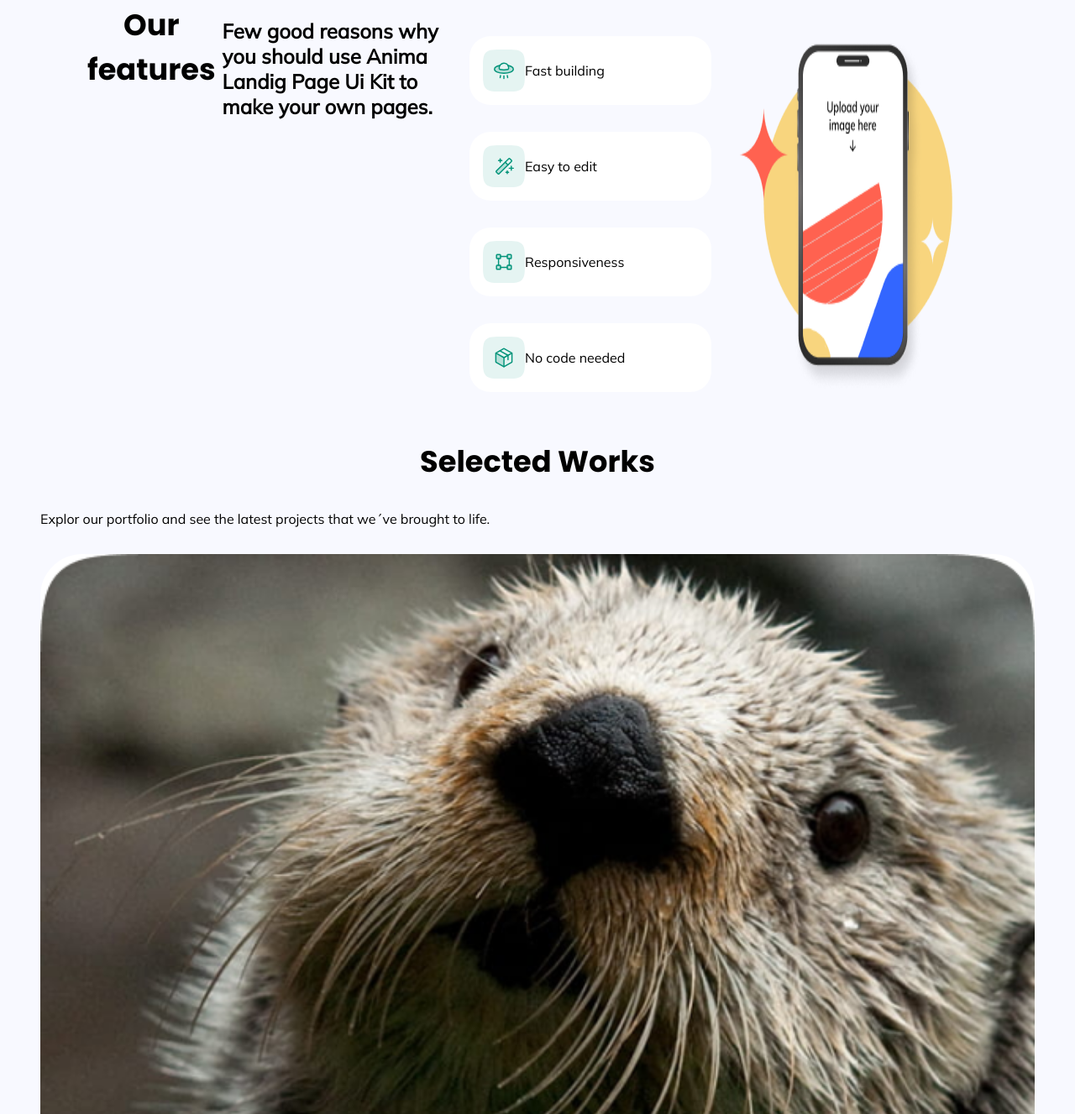
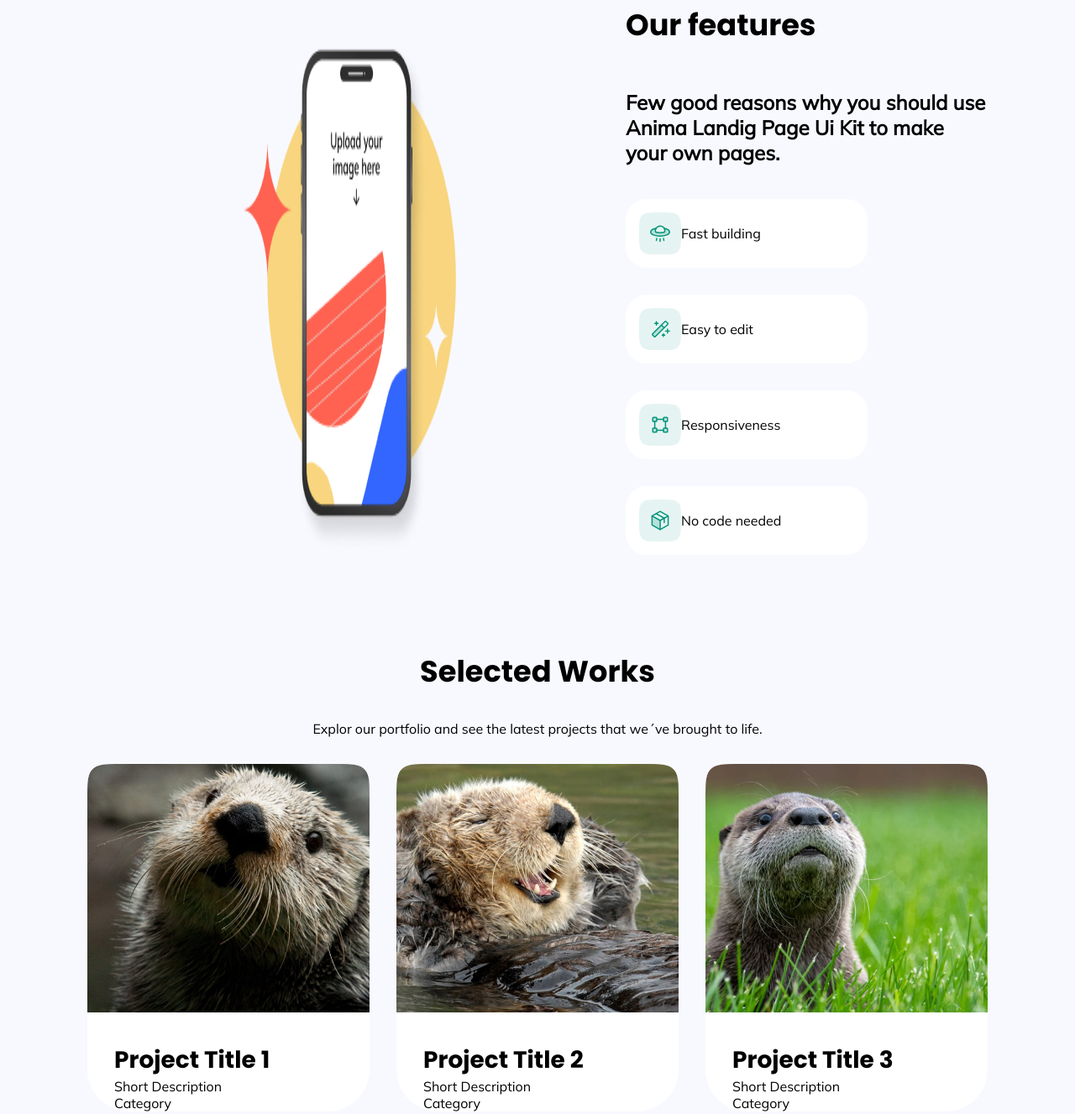
Before and after one commit to alejandroileal/202309-w1chweekend-carlos-alejandro, a website: page index.html in a window 1280 px wide. Shown: the part 666-1993 px from the top of the page at 84% size. Drawn offline with Linux system fonts and the light colour scheme.

Commit message:
Add section 3 mq

```diff
--- a/index.html
+++ b/index.html
@@ -109,7 +109,8 @@
 
       <img class="phone1__image" src="./resources/Visuals.png" alt="mobile website example">
     </section>
-    <section class="section">
+    <section class="section__2">
+      <div>
 
 
         <h2>
@@ -237,11 +238,12 @@
             </p>
           </div>
         </div>
+      </div>
       <img class="image__phone2" src="./resources/phone2.png" alt="phone-design">
 
 
     </section>
-    <section>
+    <section class="section__3">
       <h2>Selected Works</h2>
       <p>Explor our portfolio and see the latest projects that we´ve brought to life.</p>
 
--- a/scss/style.scss
+++ b/scss/style.scss
@@ -17,6 +17,7 @@ p {
   font-family: Arial, Helvetica, sans-serif;
   img {
     width: 100%;
+    height: auto;
   }
 }
 .width-limiter {
@@ -48,7 +49,9 @@ p {
   padding-top: 1.2rem;
   font-weight: bold;
 }
-.section {
+.section,
+.section__2,
+.section__3 {
   padding: 3.5rem;
 }
 .section__limiter__button {
@@ -67,6 +70,11 @@ p {
 @media (min-width: 768px) {
   .section__limiter__button {
     margin-inline: 0px;
+  }
+  .section__3 {
+    p {
+      text-align: center;
+    }
   }
 }
 
@@ -168,16 +176,44 @@ h3 {
   .section__limiter__button__white {
     display: inline;
   }
+  .master__image__container {
+    flex-direction: row;
+    h3,
+    p {
+      text-align: left;
+    }
+  }
+  h3 {
+    font-size: 3.5vh;
+  }
+}
+
 .section {
   display: flex;
   gap: 1vh;
 }
-  .phone1__image {
+.phone1__image,
+.image__phone2 {
   width: 50vh;
 }
 .section__limiter__p,
 .section__limiter__h1 {
   text-align: left;
+}
+.image__phone2 {
+  margin-inline: 20vh;
+  width: 50vh;
+  height: auto;
+}
+.section__2 {
+  display: flex;
+  flex-direction: row-reverse;
+  h2,
+  p {
+    text-align: left;
+  }
+  .section__master__container {
+    flex-flow: row wrap;
   }
 }
 
```
Also changed, not shown: styles/style.css, 1 other file. Lines whose indentation alone changed are shown as unchanged.
